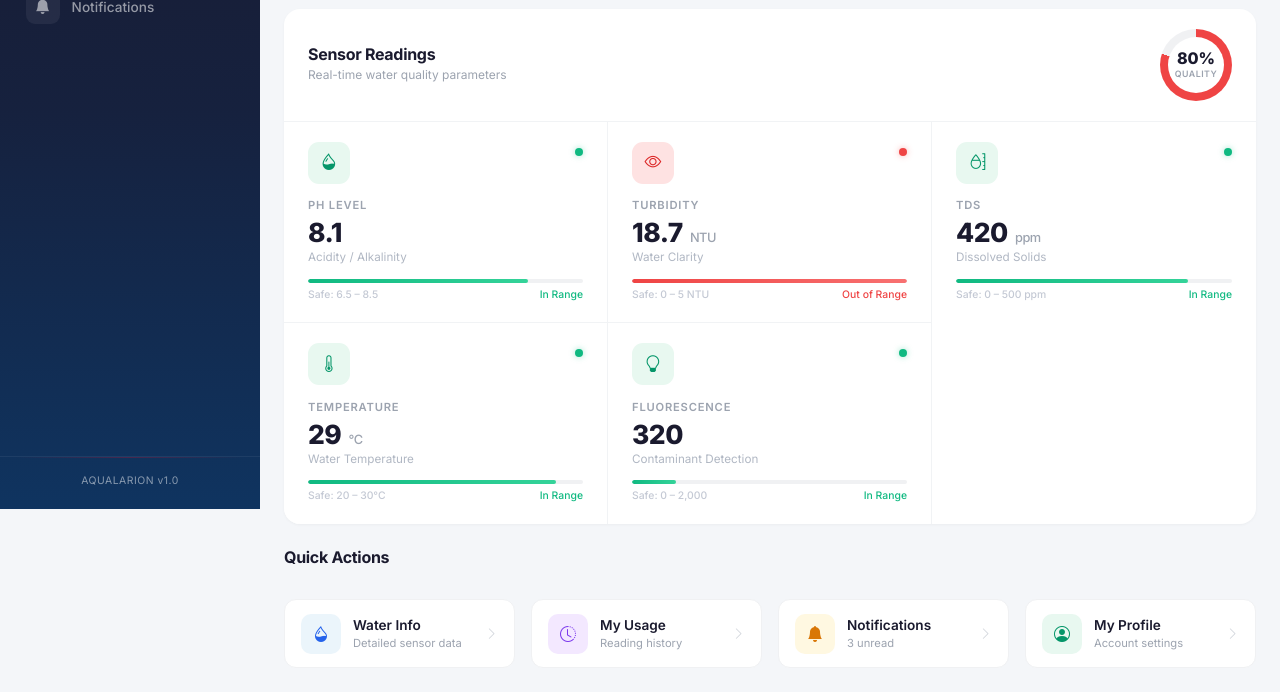
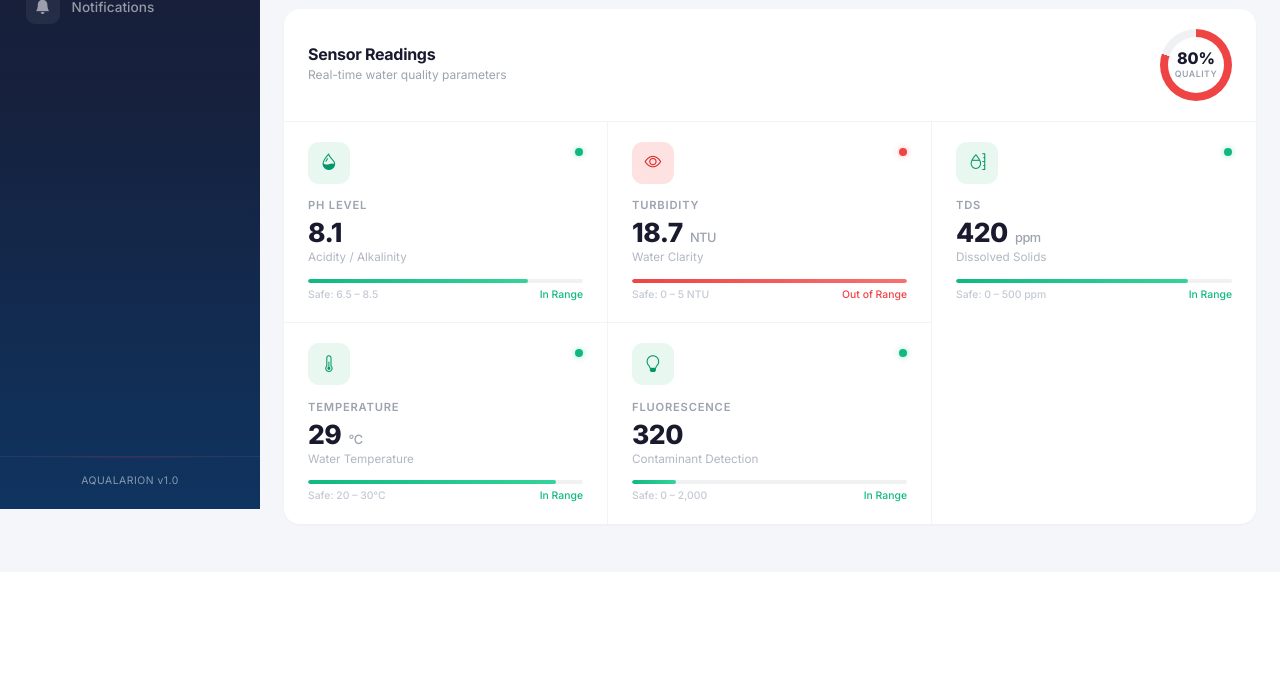
Before and after one commit to ReajaneCasinillo29/aqua_app, a PHP site: page /CAPSTONE_AQUALARION/students/dashboard.php in a window 1280 px wide. Shown: the part 291-983 px from the top of the page. After the commit the page ends 817 px from the top, so only its background shows below. Run offline with PHP 8.4, Linux system fonts and the light colour scheme; a user stored in the database is signed in; data comes from the database, SQL or seed files in the repository; some libraries are stand-ins or nearby versions.

Commit message:
Update dashboard.php

```diff
--- a/students/dashboard.php
+++ b/students/dashboard.php
@@ -1,23 +1,17 @@
 <?php
 declare(strict_types=1);
-
 session_start();
 session_regenerate_id(true);
-
 if (!isset($_SESSION['student_id'])) {
   header('Location: ../login.php');
   exit;
 }
-
 header("Cache-Control: no-store, no-cache, must-revalidate, max-age=0");
 header("Cache-Control: post-check=0, pre-check=0", false);
 header("Pragma: no-cache");
 header("Expires: Sat, 01 Jan 2000 00:00:00 GMT");
-
 require_once __DIR__ . '/../connection.php';
-
 $studentId = (int)$_SESSION['student_id'];
-
 $latest = $pdo->prepare("
   SELECT * FROM water_diagnostics
   WHERE student_id = :sid
@@ -26,11 +20,9 @@ $latest = $pdo->prepare("
 ");
 $latest->execute([':sid' => $studentId]);
 $diag = $latest->fetch();
-
 $ph = $turb = $tds = $temp = $fluor = null;
 $safeStatus = 'safe';
 $updatedAt = '';
-
 if ($diag) {
   $ph = isset($diag['ph']) ? (float)$diag['ph'] : null;
   $turb = isset($diag['turbidity']) ? (float)$diag['turbidity'] : null;
@@ -40,18 +32,15 @@ if ($diag) {
   $safeStatus = (string)($diag['safe_status'] ?? 'safe');
   $updatedAt = (string)$diag['created_at'];
 }
-
 // Unread notifications count
 $notifStmt = $pdo->prepare('SELECT COUNT(*) FROM notifications WHERE student_id = :sid AND is_read = 0');
 $notifStmt->execute([':sid' => $studentId]);
 $unreadCount = (int)$notifStmt->fetchColumn();
-
 // Sensor status helper
 function sensorStatus($value, $low, $high): string {
   if ($value === null) return 'none';
   return ($value >= $low && $value <= $high) ? 'safe' : 'unsafe';
 }
-
 $sensors = [
   ['label' => 'pH Level',      'value' => $ph,    'low' => 6.5,  'high' => 8.5,   'unit' => '',    'icon' => 'bi-droplet-half',     'desc' => 'Acidity / Alkalinity',  'range' => '6.5 – 8.5'],
   ['label' => 'Turbidity',     'value' => $turb,  'low' => 0,    'high' => 5,     'unit' => 'NTU', 'icon' => 'bi-eye',              'desc' => 'Water Clarity',         'range' => '0 – 5 NTU'],
@@ -59,7 +48,6 @@ $sensors = [
   ['label' => 'Temperature',   'value' => $temp,  'low' => 20,   'high' => 30,    'unit' => '°C',  'icon' => 'bi-thermometer-half', 'desc' => 'Water Temperature',     'range' => '20 – 30°C'],
   ['label' => 'Fluorescence',  'value' => $fluor, 'low' => 0,    'high' => 2000,  'unit' => '',    'icon' => 'bi-lightbulb',        'desc' => 'Contaminant Detection', 'range' => '0 – 2,000'],
 ];
-
 // Count safe/unsafe/no-data sensors
 $safeCount = 0; $unsafeCount = 0; $noData = 0;
 foreach ($sensors as $s) {
@@ -68,7 +56,6 @@ foreach ($sensors as $s) {
   elseif ($st === 'unsafe') $unsafeCount++;
   else $noData++;
 }
-
 if (isset($_GET['new']) && $_GET['new'] === '1') {
     echo '<script>
     document.addEventListener("DOMContentLoaded", function() {
@@ -81,7 +68,6 @@ if (isset($_GET['new']) && $_GET['new'] === '1') {
     });
     </script>';
 }
-
 // Percentage for gauge
 function sensorPercent($value, $low, $high): int {
   if ($value === null) return 0;
@@ -109,7 +95,6 @@ function sensorPercent($value, $low, $high): int {
       --blur-strength: 4px;
       --reveal-delay: 280ms;
     }
-
     /* ── Hero Banner ── */
     .dash-hero {
       background: linear-gradient(135deg, #1a1a2e 0%, #16213e 50%, #0f3460 100%);
@@ -217,7 +202,6 @@ function sensorPercent($value, $low, $high): int {
     }
     .dash-meta-item i { font-size: 0.85rem; color: rgba(255,255,255,0.25); }
     .dash-meta-item strong { color: rgba(255,255,255,0.7); font-weight: 600; }
-
     /* ── Sensor Section ── */
     .sensor-section {
       background: #fff;
@@ -244,7 +228,6 @@ function sensorPercent($value, $low, $high): int {
       color: #9CA3AF;
       margin-top: 2px;
     }
-
     /* CSS Grid for sensor cards */
     .sensor-grid {
       display: grid;
@@ -270,12 +253,10 @@ function sensorPercent($value, $low, $high): int {
     .sensor-grid .sensor-card:nth-child(3n) { border-right: none; }
     .sensor-grid .sensor-card:nth-last-child(-n+3) { border-bottom: none; }
     .sensor-grid .sensor-card:nth-last-child(-n+2):nth-child(n+4) { border-bottom: none; }
-
     .sensor-grid .sensor-card:hover {
       background: #fafbfc;
       z-index: 1;
     }
-
     @media (max-width: 991px) {
       .sensor-grid { grid-template-columns: repeat(2, 1fr); }
       .sensor-grid .sensor-card { border-right: 1px solid #f1f3f5; border-bottom: 1px solid #f1f3f5; }
@@ -288,7 +269,6 @@ function sensorPercent($value, $low, $high): int {
       .sensor-grid .sensor-card { border-right: none; }
       .sensor-grid .sensor-card:last-child { border-bottom: none; }
     }
-
     /* ── Glass Shimmer Overlay ── */
     .glass-shimmer {
       position: absolute;
@@ -317,7 +297,6 @@ function sensorPercent($value, $low, $high): int {
       opacity: 0;
       visibility: hidden;
     }
-
     .sensor-card-body {
       padding: 1.25rem 1.5rem;
       position: relative;
@@ -341,7 +320,6 @@ function sensorPercent($value, $low, $high): int {
     .sensor-icon-wrap.safe   { background: #E8F8F0; color: #059669; }
     .sensor-icon-wrap.unsafe { background: #FEE2E2; color: #DC2626; }
     .sensor-icon-wrap.none   { background: #F3F4F6; color: #9CA3AF; }
-
     .sensor-status-dot {
       width: 8px;
       height: 8px;
@@ -351,7 +329,6 @@ function sensorPercent($value, $low, $high): int {
     .sensor-status-dot.safe   { background: #10B981; box-shadow: 0 0 6px rgba(16,185,129,0.4); }
     .sensor-status-dot.unsafe { background: #EF4444; box-shadow: 0 0 6px rgba(239,68,68,0.4); }
     .sensor-status-dot.none   { background: #D1D5DB; }
-
     .sensor-label {
       font-size: 0.7rem;
       text-transform: uppercase;
@@ -377,7 +354,6 @@ function sensorPercent($value, $low, $high): int {
       font-size: 0.73rem;
       color: #B0B7C3;
     }
-
     .sensor-gauge {
       margin-top: 0.75rem;
     }
@@ -403,7 +379,6 @@ function sensorPercent($value, $low, $high): int {
       color: #C4C9D4;
       font-weight: 500;
     }
-
     .usage-guide-card {
       background: #FFF8E1;
       border: 1px solid #FFE082;
@@ -463,50 +438,6 @@ function sensorPercent($value, $low, $high): int {
       padding-top: 0.75rem;
       border-top: 1px solid rgba(245, 158, 11, 0.2);
     }
-
-    .quick-action {
-      display: flex;
-      align-items: center;
-      gap: 12px;
-      padding: 0.85rem 1rem;
-      border-radius: 12px;
-      background: #fff;
-      border: 1px solid #F0F1F3;
-      text-decoration: none;
-      color: var(--dark);
-      transition: all 0.2s;
-    }
-    .quick-action:hover {
-      border-color: var(--red-primary);
-      background: rgba(200,16,46,0.02);
-      color: var(--dark);
-      box-shadow: 0 4px 12px rgba(200,16,46,0.08);
-      transform: translateY(-1px);
-    }
-    .quick-action-icon {
-      width: 40px;
-      height: 40px;
-      border-radius: 10px;
-      display: flex;
-      align-items: center;
-      justify-content: center;
-      font-size: 1rem;
-      flex-shrink: 0;
-    }
-    .quick-action-label {
-      font-weight: 600;
-      font-size: 0.85rem;
-    }
-    .quick-action-sub {
-      font-size: 0.7rem;
-      color: #9CA3AF;
-    }
-    .quick-action .bi-chevron-right {
-      margin-left: auto;
-      color: #D1D5DB;
-      font-size: 0.8rem;
-    }
-
     .summary-ring {
       width: 72px;
       height: 72px;
@@ -554,7 +485,6 @@ function sensorPercent($value, $low, $high): int {
 <div id="pageContent">
   <?php $pageTitle = 'Dashboard'; $pageIcon = 'bi-speedometer2'; include __DIR__ . '/_topbar.php'; ?>
   <div class="p-4">
-
     <!-- ── Hero Banner ── -->
     <div class="dash-hero mb-4">
       <div class="dash-hero-inner">
@@ -619,7 +549,6 @@ function sensorPercent($value, $low, $high): int {
       </p>
     </div>
     <?php endif; ?>
-
     <!-- ── Sensor Readings ── -->
     <?php
       $totalActive = $safeCount + $unsafeCount;
@@ -680,62 +609,6 @@ function sensorPercent($value, $low, $high): int {
         <?php endforeach; ?>
       </div>
     </div>
-
-    <!-- ── Quick Actions ── -->
-    <div class="row g-3">
-      <div class="col-12">
-        <h6 class="fw-bold mb-3" style="letter-spacing:-0.3px;">Quick Actions</h6>
-      </div>
-      <div class="col-md-6 col-xl-3">
-        <a href="water-info.php" class="quick-action">
-          <div class="quick-action-icon" style="background:#EBF5FB;color:#2563EB;">
-            <i class="bi bi-droplet-half"></i>
-          </div>
-          <div>
-            <div class="quick-action-label">Water Info</div>
-            <div class="quick-action-sub">Detailed sensor data</div>
-          </div>
-          <i class="bi bi-chevron-right"></i>
-        </a>
-      </div>
-      <div class="col-md-6 col-xl-3">
-        <a href="my-usage.php" class="quick-action">
-          <div class="quick-action-icon" style="background:#F3E8FF;color:#7C3AED;">
-            <i class="bi bi-clock-history"></i>
-          </div>
-          <div>
-            <div class="quick-action-label">My Usage</div>
-            <div class="quick-action-sub">Reading history</div>
-          </div>
-          <i class="bi bi-chevron-right"></i>
-        </a>
-      </div>
-      <div class="col-md-6 col-xl-3">
-        <a href="notifications.php" class="quick-action">
-          <div class="quick-action-icon" style="background:#FFF8E1;color:#D97706;">
-            <i class="bi bi-bell-fill"></i>
-          </div>
-          <div>
-            <div class="quick-action-label">Notifications</div>
-            <div class="quick-action-sub"><?php echo $unreadCount > 0 ? $unreadCount . ' unread' : 'All caught up'; ?></div>
-          </div>
-          <i class="bi bi-chevron-right"></i>
-        </a>
-      </div>
-      <div class="col-md-6 col-xl-3">
-        <a href="profile.php" class="quick-action">
-          <div class="quick-action-icon" style="background:#E8F8F0;color:#059669;">
-            <i class="bi bi-person-circle"></i>
-          </div>
-          <div>
-            <div class="quick-action-label">My Profile</div>
-            <div class="quick-action-sub">Account settings</div>
-          </div>
-          <i class="bi bi-chevron-right"></i>
-        </a>
-      </div>
-    </div>
-
   </div>
 </div>
 </div>
```
